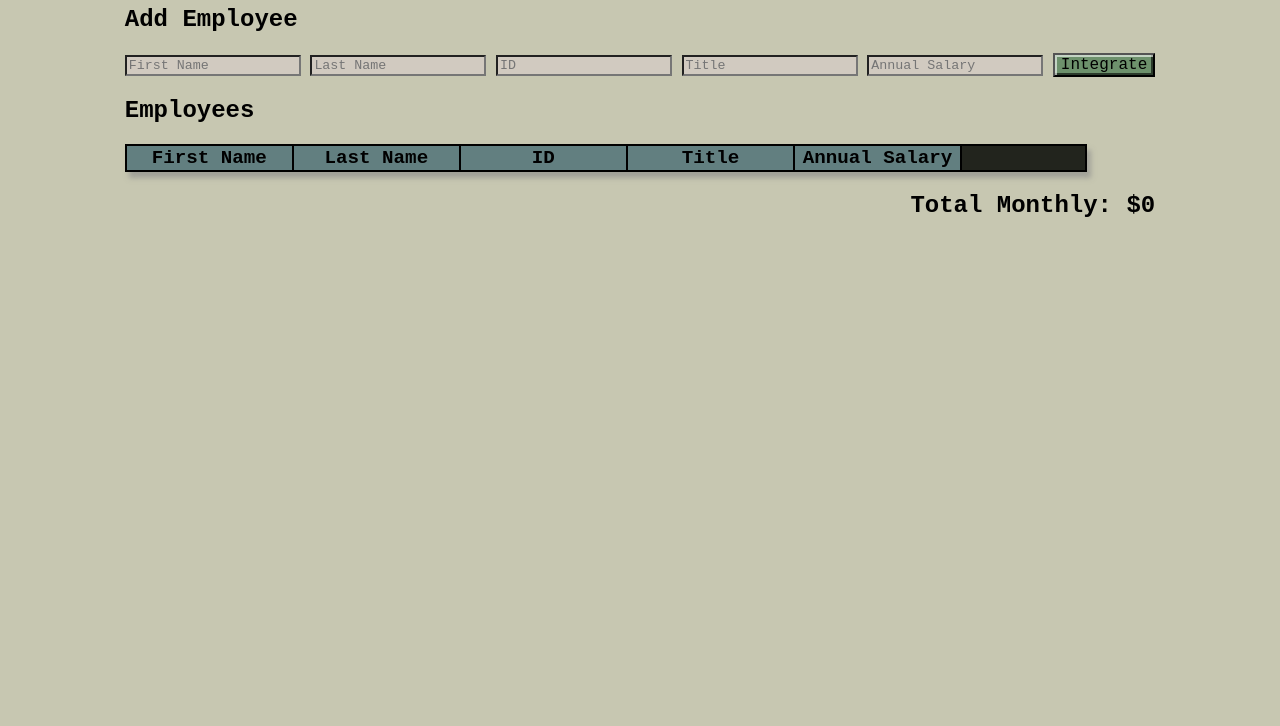
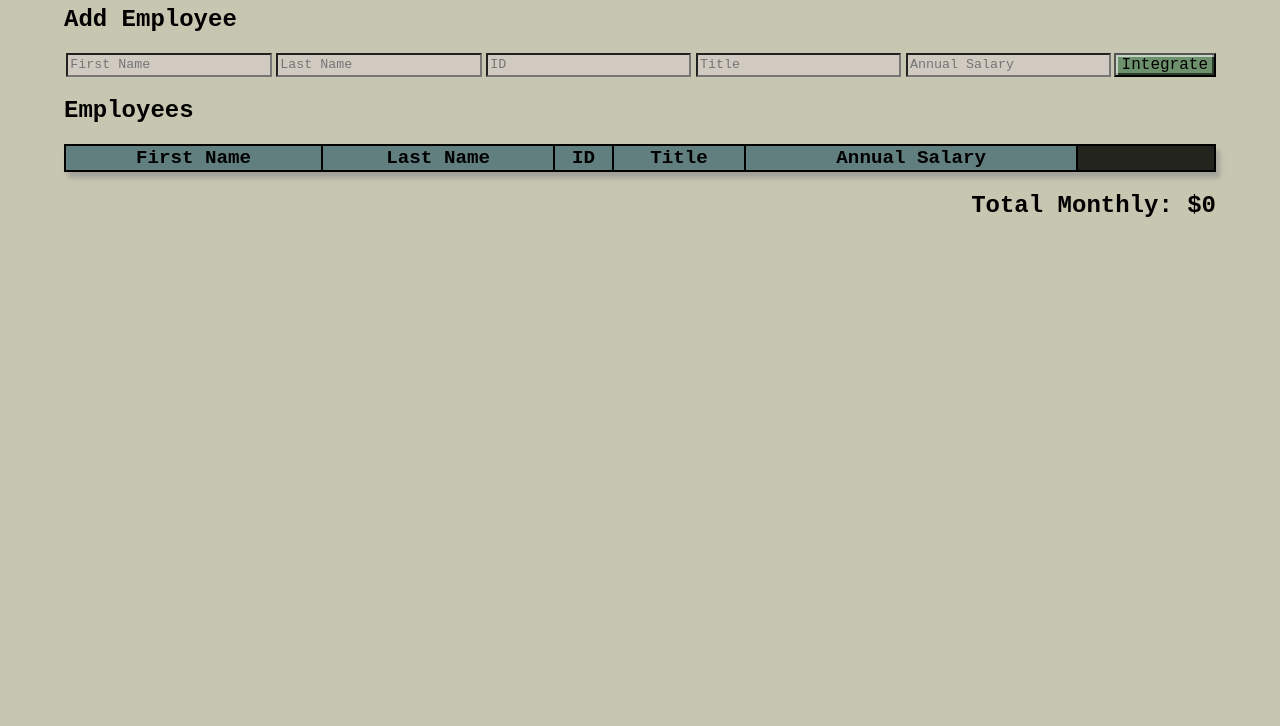
Before and after one commit to jmicko/jquery-salary-calculator, a plain HTML site: page index.html in a window 1280 px wide. Shown: the part 74-800 px from the top of the page. Drawn offline with Linux system fonts and the light colour scheme; a web font is replaced by a local one.

Commit message:
adjust spacing of inputs

```diff
--- a/style.css
+++ b/style.css
@@ -4,13 +4,20 @@ body {
 }
 
 .container {
-    width: fit-content;
+    max-width: 90vw;
     margin: auto;
 }
+
 
 table {
     border: black 2px solid;
     border-collapse: collapse;
+    box-shadow: rgba(138, 138, 138, 0.616) 4px 6px 5px;
+    margin: auto;
+    width: 100%;
+    overflow: hidden;
+    text-overflow: ellipsis;
+    word-wrap: break-word;
 }
 
 thead tr {
@@ -20,20 +27,15 @@ thead tr {
 }
 
 th {
-    border: black 2px solid;
-    border-collapse: collapse;
     padding: 50px auto;
     font-size: 1.2em;
-    width: 16%;
 }
 
 tr {
-    border: black 2px solid;
-    border-collapse: collapse;
     background-color: rgb(238, 238, 195);
 }
 
-td {
+td, tr, th {
     border: black 2px solid;
     border-collapse: collapse;
 }
@@ -97,8 +99,8 @@ button:active {
     float: right;
 }
 
-table {
-    box-shadow: rgba(138, 138, 138, 0.616) 4px 6px 5px;
+form {
+display: flex;
 }
 
 input {
@@ -106,6 +108,8 @@ input {
     /* color: rgb(209, 202, 192); */
     background-color: rgb(209, 202, 192);
     font-family: inherit;
+    width: 100%;
+    margin: 0% .2%;
 
 }
 
```
